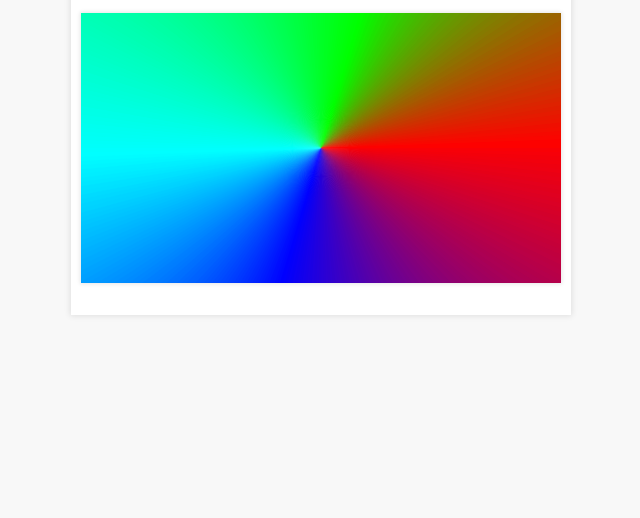
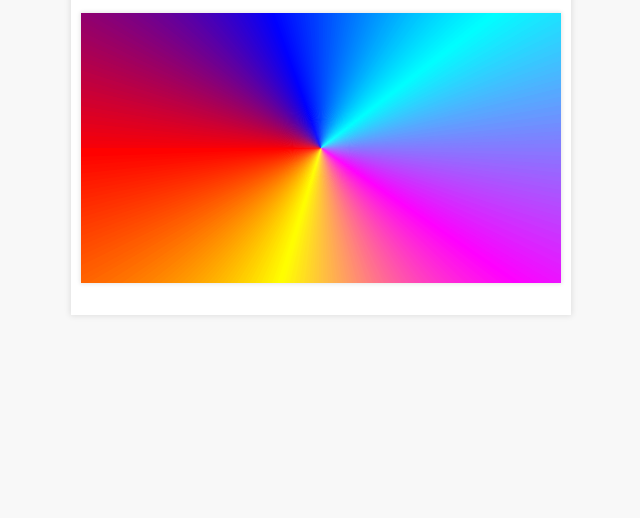
Before and after one commit to parksben/create-conical-gradient, a website built with webpack: page demo/index.html in a window 1280 px wide. Shown: the part 282-800 px from the top of the page, without its empty margins (319-959 px from the left). Built offline with nearby package versions, Linux system fonts and the light colour scheme.

Commit message:
refactor: make `createConicalGradient` as a method of `CanvasRenderingContext2D`

```diff
--- a/demo/index.html
+++ b/demo/index.html
@@ -8,7 +8,7 @@
   </head>
   <body>
     <div class="main">
-      <h1>Demo for `create-conical-gradient`</h1>
+      <h1>createConicalGradient</h1>
       <canvas id="demo-canvas" width="480" height="270">
         Your browser does not support canvas...
       </canvas>
--- a/src/demo.js
+++ b/src/demo.js
@@ -1,13 +1,16 @@
-import createConicalGradient from './index';
+import './index';
 
 const canvas = document.getElementById('demo-canvas');
 const ctx = canvas.getContext('2d');
 
-ctx.fillStyle = createConicalGradient(ctx, 240, 135, 0, Math.PI * 2, false, [
-  [0, '#f00'],
-  [0.8, '#0f0'],
-  [0.3, '#00f'],
-  [0.5, '#0ff'],
-  [1, '#f00'],
-]);
+const gradient = ctx.createConicalGradient(240, 135, -Math.PI, Math.PI, false);
+
+gradient.addColorStop(0, '#f00');
+gradient.addColorStop(0.2, '#00f');
+gradient.addColorStop(0.4, '#0ff');
+gradient.addColorStop(0.6, '#f0f');
+gradient.addColorStop(0.8, '#ff0');
+gradient.addColorStop(1, '#f00');
+
+ctx.fillStyle = gradient.pattern;
 ctx.fillRect(0, 0, canvas.clientWidth, canvas.height);
--- a/src/index.js
+++ b/src/index.js
@@ -2,15 +2,15 @@ import ColorInterpolate from './ColorInterpolate';
 
 export default function createConicalGradient(
   userContext,
+  colorStops = [
+    [0, '#fff'],
+    [1, '#fff'],
+  ],
   x,
   y,
   startAngle = 0,
   endAngle = 2 * Math.PI,
   anticlockwise = false,
-  colorStops = [
-    [0, '#fff'],
-    [1, '#fff'],
-  ],
 ) {
   const degStart = Math.floor((startAngle * 180) / Math.PI);
   const degEnd = Math.ceil((endAngle * 180) / Math.PI);
@@ -65,3 +65,21 @@ export default function createConicalGradient(
 
   return userContext.createPattern(cvsForClip, 'no-repeat');
 }
+
+CanvasRenderingContext2D.prototype.createConicalGradient = function() {
+  const args = arguments;
+  const ctx2d = this;
+
+  const obj = {
+    stops: [],
+    pattern: null,
+    addColorStop(offset, color) {
+      this.stops.push([offset, color]);
+    },
+    get pattern() {
+      return createConicalGradient(ctx2d, this.stops, ...args);
+    },
+  };
+
+  return obj;
+};
```
